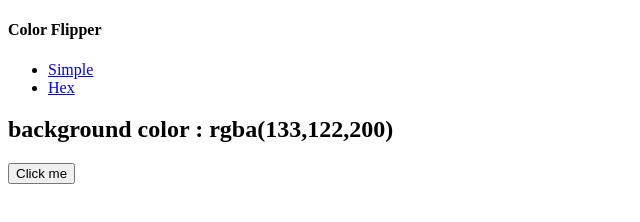
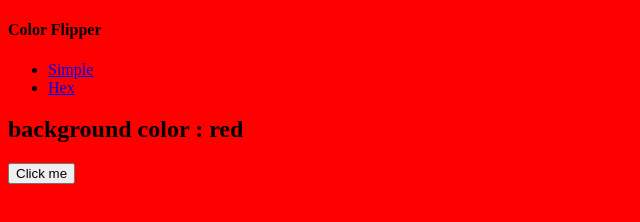
Before and after one commit to Mickey374/JS-Color-Flipper, a plain HTML site: page index.html in a window 1280 px wide. Both pictures are taken after a click on the button "Click me". Shown: the whole page, without its empty margins (0-640 px from the left). Drawn offline with Linux system fonts and the light colour scheme.

Commit message:
Added an event listener and a random int generator for choosing colors

```diff
--- a/app.js
+++ b/app.js
@@ -5,8 +5,14 @@ const color = document.querySelector(".color");
 
 btn.addEventListener('click', function(){
     //get Random number from the array color
-    const randomNumber = 2;
+    const randomNumber = getRandomNumber();
+    console.log(randomNumber);
 
-    document.body.style.backgroundColor = color[randomNumber];
+    document.body.style.backgroundColor = colors[randomNumber];
     color.textContent = colors[randomNumber];
 })
+
+
+function getRandomNumber(){
+    return Math.floor(Math.random() * colors.length);
+}
--- a/index.html
+++ b/index.html
@@ -1,17 +1,15 @@
 <!DOCTYPE html>
 <html lang="en">
   <head>
-    <meta charset="UTF-8">
-    <meta http-equiv="X-UA-Compatible" content="IE=edge">
-    <meta name="viewport" content="width=device-width, initial-scale=1.0">
+    <meta charset="UTF-8" />
+    <meta http-equiv="X-UA-Compatible" content="IE=edge" />
+    <meta name="viewport" content="width=device-width, initial-scale=1.0" />
     <title>Color Flipper || Simple</title>
 
     <!--CSS Stylesheet-->
-    <link rel="stylesheet" href="style.css">
+    <link rel="stylesheet" href="style.css" />
   </head>
   <body>
-
-
     <nav>
       <div class="nav-center">
         <h4>Color Flipper</h4>
@@ -28,7 +26,7 @@
 
     <main>
       <div class="container">
-            <h2> background color : <span class="color"></span></h2>
+        <h2>background color : <span class="color"></span></h2>
         <button class="btn btn-hero" id="btn">Click me</button>
       </div>
     </main>
```
Lines whose indentation alone changed are shown as unchanged.
